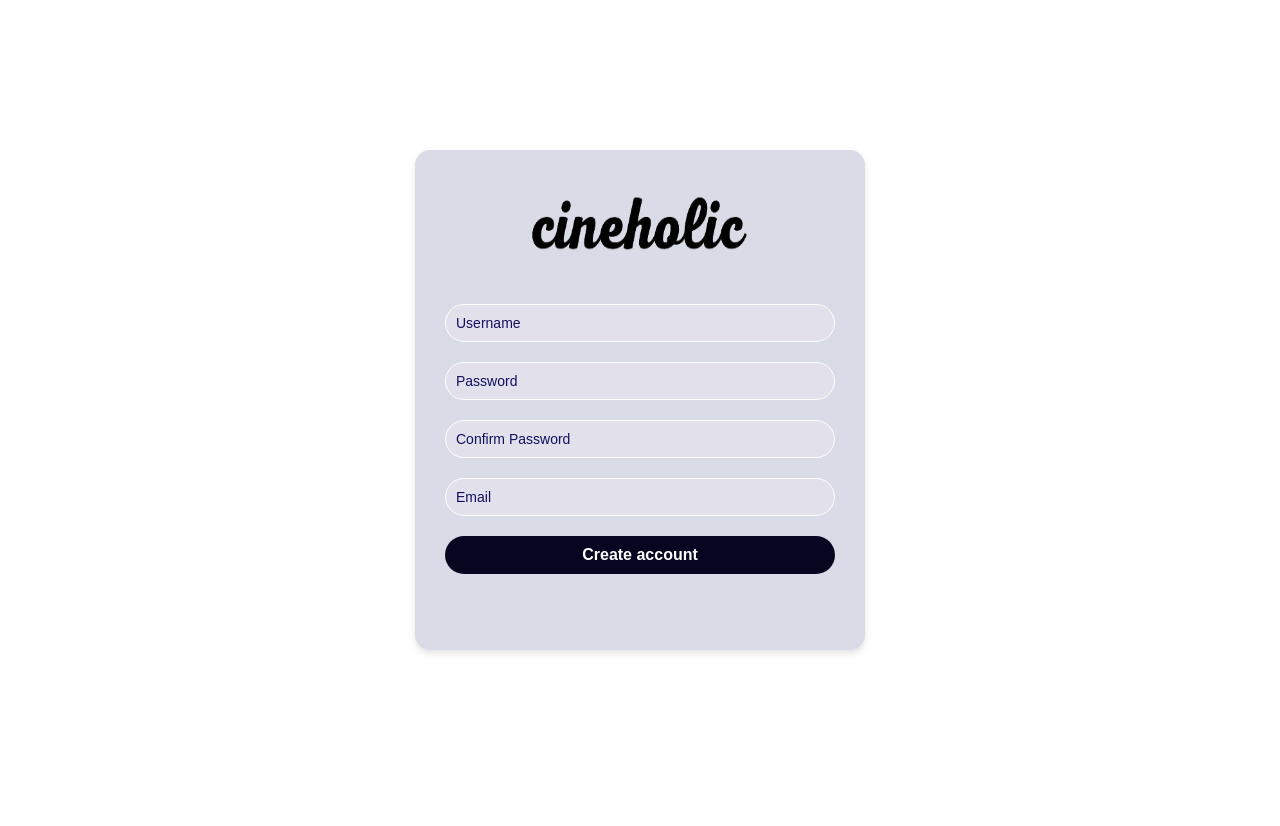
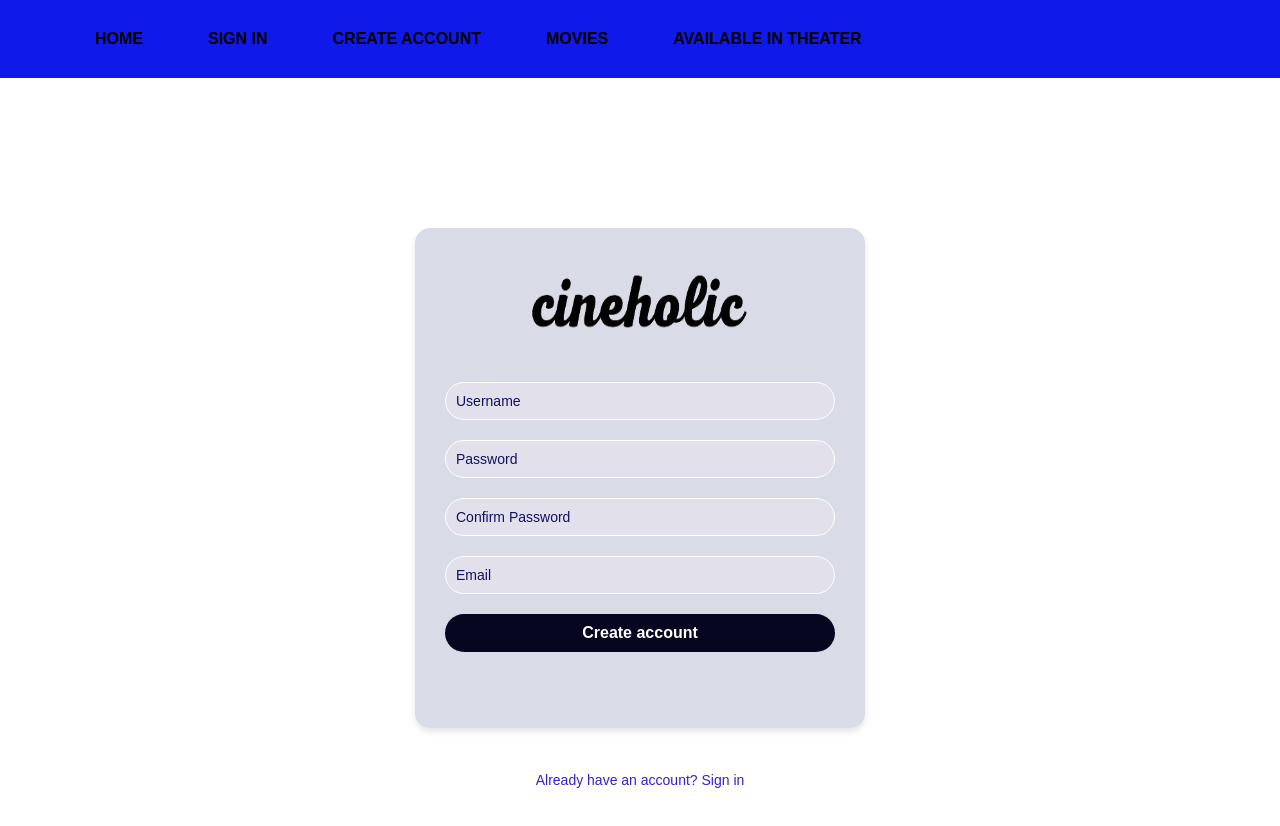
Before and after one commit to 25abhiram/cineholic-front-end, a React (Vite) app: page / in a window 1280 px wide. Both pictures are taken after a click on the link "Don’t have an account? Register". Shown: the top 826 px of the page. Before the commit the page ends 800 px from the top, so only its background shows below. Built offline with nearby package versions, Linux system fonts and the light colour scheme.

Commit message:
changes code

```diff
--- a/src/Components/Navber/CreateAccount/CreateAccount.tsx
+++ b/src/Components/Navber/CreateAccount/CreateAccount.tsx
@@ -1,37 +1,33 @@
-import React from 'react';
-import "../../Navber/Naver";
-import './CreateAccount.css';
-import avatar from '/avatar1.png'; // Adjust the path according to where the image is located
+import React from "react";
+import "./CreateAccount.css";
+import avatar from "/avatar1.png";
 
-const CreateAccount: React.FC = () => {
+interface CreateAccountProps {
+  setCurrentPage: (page: string) => void;
+}
+
+const CreateAccount: React.FC<CreateAccountProps> = ({ setCurrentPage }) => {
   return (
     <div className="container">
       <div className="card">
-        {/* Display the avatar */}
         <div className="avatar-placeholder">
           <img src={avatar} alt="Avatar" className="avatar-img" />
         </div>
-        <input
-          type="text"
-          placeholder="Username"
-          className="input"
-        />
-        <input
-          type="password"
-          placeholder="Password"
-          className="input"
-        />
-        <input
-          type="password"
-          placeholder="Confirm Password"
-          className="input"
-        />
-        <input
-          type="email"
-          placeholder="Email"
-          className="input"
-        />
+        <input type="text" placeholder="Username" className="input" />
+        <input type="password" placeholder="Password" className="input" />
+        <input type="password" placeholder="Confirm Password" className="input" />
+        <input type="email" placeholder="Email" className="input" />
         <button className="create-account-button">Create account</button>
+        <a
+          href="#"
+          className="register-link"
+          onClick={(e) => {
+            e.preventDefault();
+            setCurrentPage("signin");
+          }}
+        >
+          Already have an account? Sign in
+        </a>
       </div>
     </div>
   );
--- a/src/Components/Navber/Sign in/Signin.tsx
+++ b/src/Components/Navber/Sign in/Signin.tsx
@@ -1,57 +1,29 @@
-import React, { useState } from "react";
+import React from "react";
 import "./SignIn.css";
 
 interface SignInProps {
-  setCurrentPage: (page: string) => void; // To navigate to other pages
+  setCurrentPage: (page: string) => void;
 }
 
 const SignIn: React.FC<SignInProps> = ({ setCurrentPage }) => {
-  const [username, setUsername] = useState("");
-  const [password, setPassword] = useState("");
-  const [error, setError] = useState("");
-
-  const handleSignIn = () => {
-    // Mock authentication logic
-    if (username === "user" && password === "password") {
-      setError(""); // Clear any previous errors
-      setCurrentPage("home"); // Redirect to the "Home" page after successful sign-in
-    } else {
-      setError("Invalid username or password");
-    }
-  };
-
   return (
     <div className="container">
       <div className="card">
         <div className="avatar-placeholder">
           <img src="/public/avatar1.png" alt="Avatar" />
         </div>
-        <input
-          type="text"
-          placeholder="Username"
-          className="input"
-          value={username}
-          onChange={(e) => setUsername(e.target.value)}
-        />
+        <input type="text" placeholder="Username" className="input" />
         <div className="input-wrapper">
-          <input
-            type="password"
-            placeholder="Password"
-            className="input"
-            value={password}
-            onChange={(e) => setPassword(e.target.value)}
-          />
+          <input type="password" placeholder="Password" className="input" />
+          <span className="show-password"></span>
         </div>
-        {error && <p className="error-message">{error}</p>}
-        <button className="sign-in-button" onClick={handleSignIn}>
-          Sign in
-        </button>
+        <button className="sign-in-button">Sign in</button>
         <a
           href="#"
           className="register-link"
           onClick={(e) => {
             e.preventDefault();
-            setCurrentPage("createAccount"); // Navigate to "Create Account" page
+            setCurrentPage("createAccount");
           }}
         >
           Don’t have an account? Register
--- a/src/Components/Navber/pages/pages.tsx
+++ b/src/Components/Navber/pages/pages.tsx
@@ -17,7 +17,7 @@
       case "signin":
         return <SignIn setCurrentPage={setCurrentPage} />;
       case "createAccount":
-        return <CreateAccount  />;
+        return <CreateAccount setCurrentPage={setCurrentPage} />;
       case "lists":
         return <Lists />;
       case "movies":
@@ -31,11 +31,10 @@
 
   return (
     <div>
-      {/* Conditionally render Navbar */}
-      {currentPage !== "signin" && currentPage !== "createAccount" && (
-        <Navbar setCurrentPage={setCurrentPage} />
-      )}
-      <div className="page-content">{renderPage()}</div>
+      <Navbar setCurrentPage={setCurrentPage} />
+      <div className="page-content">
+        {renderPage()}
+      </div>
     </div>
   );
 };
```
